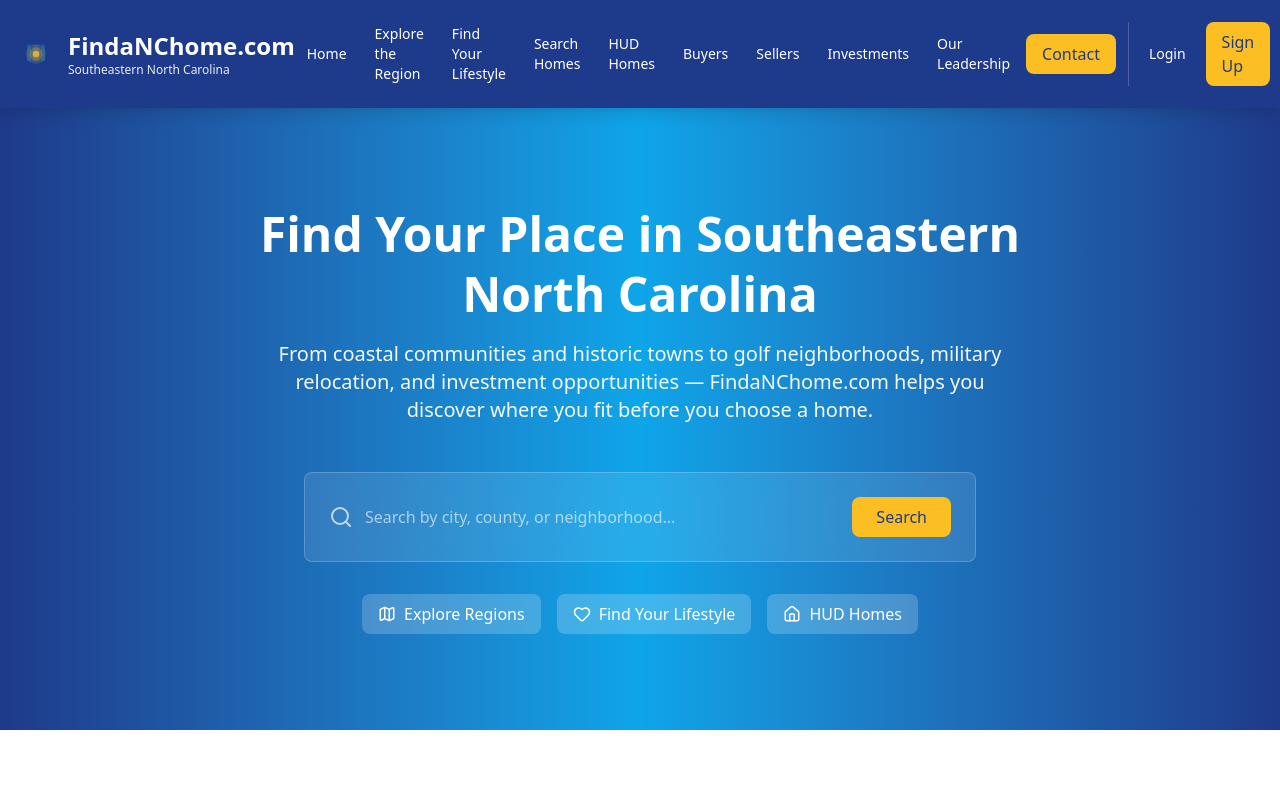
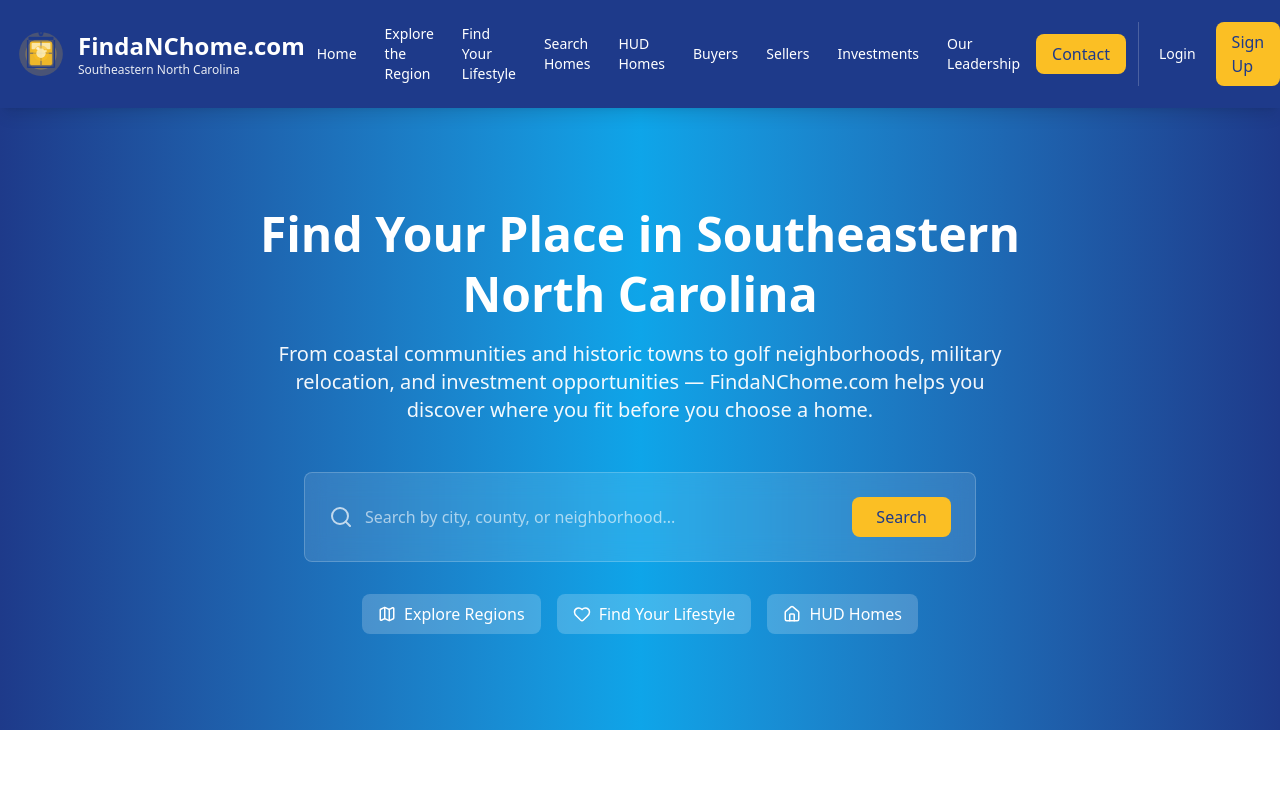
Before and after one commit to AIRealSolutions/findanchome, a Next.js app: page / in a window 1280 px wide. Shown: the top 798 px of the page. Built offline with nearby package versions, Linux system fonts and the light colour scheme.

Commit message:
Redesign lantern logo to be more bold and visible
- Increase lantern size and boldness
- Use bright golden/yellow fill for visibility
- Add glow effects and light reflections
- Increase logo size in navigation from 40px to 50px
- Improve overall visual prominence

```diff
--- a/components/LanternLogo.tsx
+++ b/components/LanternLogo.tsx
@@ -3,48 +3,44 @@ export default function LanternLogo({ size = 48 }: { size?: number }) {
     <svg
       width={size}
       height={size}
-      viewBox="0 0 48 48"
+      viewBox="0 0 64 64"
       fill="none"
       xmlns="http://www.w3.org/2000/svg"
     >
-      {/* Lantern post/hanger */}
-      <rect x="22" y="2" width="4" height="8" fill="#1e3a8a" />
+      {/* Outer glow */}
+      <circle cx="32" cy="32" r="28" fill="#fbbf24" opacity="0.2" />
+      <circle cx="32" cy="32" r="20" fill="#fbbf24" opacity="0.3" />
 
-      {/* Lantern top frame */}
-      <rect x="10" y="10" width="28" height="3" rx="1" fill="#1e3a8a" />
+      {/* Lantern hanger hook */}
+      <path d="M 30 4 Q 30 8 32 8 Q 34 8 34 4" stroke="#1e3a8a" strokeWidth="2.5" fill="none" strokeLinecap="round" />
 
-      {/* Lantern sides */}
-      <rect x="10" y="13" width="3" height="20" rx="1" fill="#1e3a8a" />
-      <rect x="35" y="13" width="3" height="20" rx="1" fill="#1e3a8a" />
+      {/* Lantern frame - top */}
+      <path d="M 16 10 L 48 10 L 48 14 L 16 14 Z" fill="#1e3a8a" />
 
-      {/* Lantern glass panes */}
-      <rect x="13" y="13" width="5" height="20" rx="0.5" fill="#0ea5e9" opacity="0.3" />
-      <rect x="20" y="13" width="8" height="20" rx="0.5" fill="#0ea5e9" opacity="0.2" />
-      <rect x="30" y="13" width="5" height="20" rx="0.5" fill="#0ea5e9" opacity="0.3" />
+      {/* Lantern frame - sides */}
+      <path d="M 14 14 L 16 14 L 16 48 L 14 50 Z" fill="#1e3a8a" />
+      <path d="M 50 14 L 48 14 L 48 48 L 50 50 Z" fill="#1e3a8a" />
 
-      {/* Glass pane lines */}
-      <line x1="13" y1="18" x2="18" y2="18" stroke="#1e3a8a" strokeWidth="0.5" opacity="0.5" />
-      <line x1="13" y1="23" x2="18" y2="23" stroke="#1e3a8a" strokeWidth="0.5" opacity="0.5" />
-      <line x1="13" y1="28" x2="18" y2="28" stroke="#1e3a8a" strokeWidth="0.5" opacity="0.5" />
+      {/* Lantern frame - bottom */}
+      <path d="M 16 48 L 48 48 L 50 50 L 14 50 Z" fill="#1e3a8a" />
 
-      <line x1="20" y1="16" x2="28" y2="16" stroke="#1e3a8a" strokeWidth="0.5" opacity="0.5" />
-      <line x1="20" y1="20" x2="28" y2="20" stroke="#1e3a8a" strokeWidth="0.5" opacity="0.5" />
-      <line x1="20" y1="24" x2="28" y2="24" stroke="#1e3a8a" strokeWidth="0.5" opacity="0.5" />
-      <line x1="20" y1="28" x2="28" y2="28" stroke="#1e3a8a" strokeWidth="0.5" opacity="0.5" />
+      {/* Glass - bright center */}
+      <rect x="18" y="16" width="28" height="30" rx="2" fill="#fbbf24" opacity="0.9" />
 
-      <line x1="30" y1="18" x2="35" y2="18" stroke="#1e3a8a" strokeWidth="0.5" opacity="0.5" />
-      <line x1="30" y1="23" x2="35" y2="23" stroke="#1e3a8a" strokeWidth="0.5" opacity="0.5" />
-      <line x1="30" y1="28" x2="35" y2="28" stroke="#1e3a8a" strokeWidth="0.5" opacity="0.5" />
+      {/* Glass shine effect */}
+      <rect x="20" y="18" width="24" height="8" rx="1" fill="#fef3c7" opacity="0.8" />
 
-      {/* Lantern bottom */}
-      <rect x="10" y="33" width="28" height="3" rx="1" fill="#1e3a8a" />
+      {/* Window panes divider */}
+      <line x1="32" y1="16" x2="32" y2="46" stroke="#1e3a8a" strokeWidth="1.5" opacity="0.6" />
+      <line x1="18" y1="31" x2="46" y2="31" stroke="#1e3a8a" strokeWidth="1.5" opacity="0.6" />
 
-      {/* Light glow effect */}
-      <circle cx="24" cy="24" r="12" fill="#fbbf24" opacity="0.15" />
-      <circle cx="24" cy="24" r="8" fill="#fbbf24" opacity="0.25" />
+      {/* Inner glow light */}
+      <circle cx="32" cy="31" r="10" fill="#fbbf24" opacity="0.6" />
+      <circle cx="32" cy="31" r="6" fill="#fef3c7" opacity="0.8" />
 
-      {/* Inner light */}
-      <circle cx="24" cy="24" r="4" fill="#fbbf24" opacity="0.8" />
+      {/* Reflection highlights */}
+      <circle cx="28" cy="25" r="2" fill="white" opacity="0.7" />
+      <circle cx="38" cy="28" r="1.5" fill="white" opacity="0.5" />
     </svg>
   );
 }
--- a/components/Navigation.tsx
+++ b/components/Navigation.tsx
@@ -34,7 +34,7 @@ export default function Navigation() {
           {/* Logo and Site Name */}
           <Link href="/" className="flex items-center gap-3 flex-shrink-0">
             <div className="flex-shrink-0">
-              <LanternLogo size={40} />
+              <LanternLogo size={50} />
             </div>
             <div className="hidden sm:block">
               <h1 className="text-xl lg:text-2xl font-bold">FindaNChome.com</h1>
```
